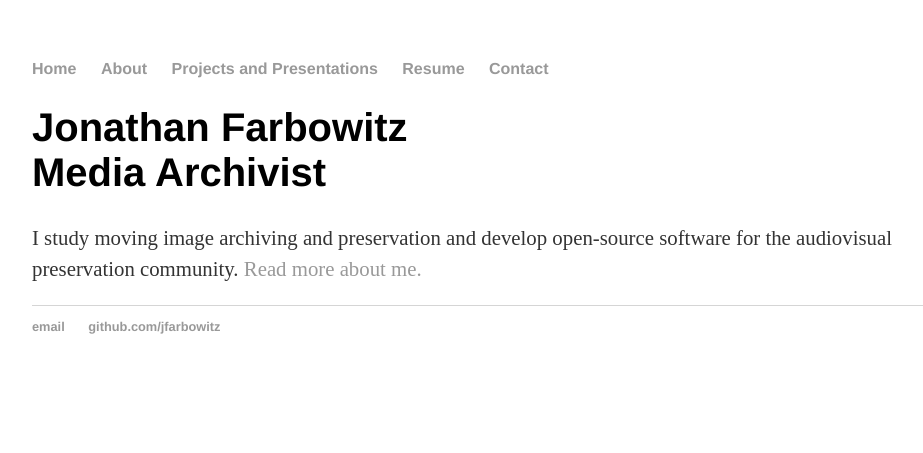
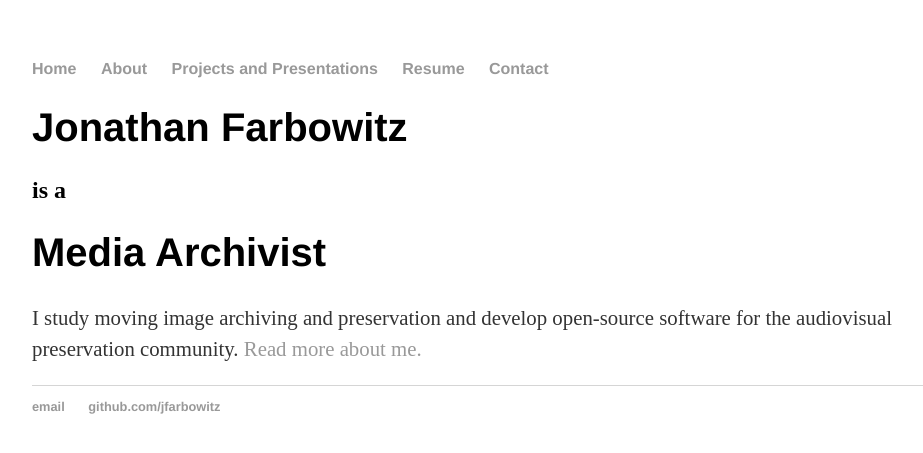
Before and after one commit to jfarbowitz/jfarbowitz.github.io, a Jekyll site: the page built from index.html, in a window 1280 px wide. Shown: the top 453 px of the page, without its empty margins (160-1083 px from the left). Built offline with Jekyll 4.4.1, drawn with Linux system fonts in a browser that asks for light colours.

Commit message:
tried to add "is a"

```diff
--- a/index.html
+++ b/index.html
@@ -3,7 +3,8 @@ layout: default
 title: Jonathan Farbowitz, Media Archivist
 ---
     		<div class="blurb">
-        		<h1>Jonathan Farbowitz<br>
-        		Media Archivist</h1>
+        		<h1>Jonathan Farbowitz</h1>
+        		<h2>is a</h2>
+        		<h1>Media Archivist</h1>
 				<p>I study moving image archiving and preservation and develop open-source software for the audiovisual preservation community. <a href="/about">Read more about me.</a></p>
     		</div>
```
